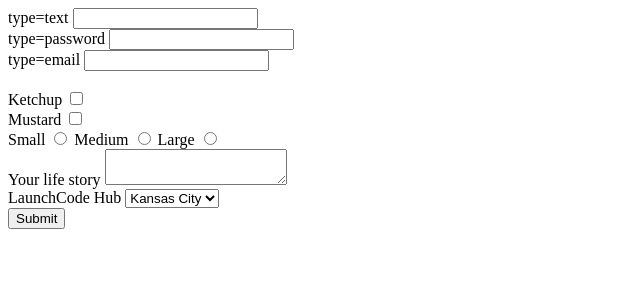
After one commit to krgirard33/lc101_2018, a Flask app: template hello-flask/templates/form_inputs.html in a window 1280 px wide. The commit adds this page. Shown: the top 300 px of the page, without its empty margins (0-640 px from the left). Run offline with Flask 2, Linux system fonts and the light colour scheme; the template is opened without the code that fills it, so the values that code supplies are empty; parts of the project's set-up code (start-up, migrations or seed data) failed here and were passed over.

Commit message:
Some of this, some of that

```diff
--- a/hello-flask/main.py
+++ b/hello-flask/main.py
@@ -1,7 +1,8 @@
-from flask import Flask, request, redirect
+from flask import Flask, request, redirect, render_template
 import cgi
 import os
 import jinja2
+import tasklist.py
 
 template_dir = os.path.join(os.path.dirname(__file__),
     'templates')
@@ -15,13 +16,11 @@ app.config['DEBUG'] = True
 
 @app.route("/")
 def index():
-    template = jinja_env.get_template('hello_form.html')
-    return template.render()
+    return render_template('hello_form.html')
 
 @app.route('/hello', methods=['POST'])
 def hello():
     first_name = request.form['first_name']
-    template = jinja_env.get_template('hello_greeting.html')
-    return template.render(name=first_name)
+    return render_template('hello_greeting.html', name=first_name)
 
 app.run()
--- a/hello-flask/tasklist.py
+++ b/hello-flask/tasklist.py
@@ -1,4 +1,4 @@
-from flask import Flask, request, redirect
+from flask import Flask, request, redirect, render_template
 import cgi
 import os
 import jinja2
@@ -18,7 +18,6 @@ def todos():
         task = request.form['task']
         tasks.append(task)
 
-    template = jinja_env.get_template('todos.html')
-    return template.render(title="TODOs", tasks=tasks)
+    return render_template('todos.html', title="TODOs", tasks=tasks)
 
 app.run()
--- /dev/null
+++ b/hello-flask/templates/form_inputs.html
@@ -0,0 +1,56 @@
+{% extends "base.html" %}
+
+{% block content %}
+<style>
+        br {margin-bottom: 20px;}
+        </style>
+        <form method='POST'>
+            <label>type=text
+                <input name="user-name" type="text" />
+            </label>
+            <br>
+            <label>type=password
+                <input name="user-password" type="password" />
+            </label>
+            <br>
+            <label>type=email
+                <input name="user-email" type="email" />
+            </label>
+            <br>
+            <input name="shopping-cart-id" value="0129384" type="hidden" />
+            <br>
+            <label>Ketchup
+                <input type="checkbox" name="cb1" value="first-cb" />
+            </label>
+            <br>
+            <label>Mustard
+                <input type="checkbox" name="cb2" value="second-cb" />
+            </label>
+            <br>
+            <label>Small
+                <input type="radio" name="coffee-size" value="sm" />
+            </label>
+            <label>Medium
+                <input type="radio" name="coffee-size" value="med" />
+            </label>
+            <label>Large
+                <input type="radio" name="coffee-size" value="lg" />
+            </label>
+            <br>
+            <label>Your life story
+                <textarea name="life-story"></textarea>
+            </label>
+            <br>
+            <label>LaunchCode Hub
+                <select name="lc-hub">
+                    <option value="kc">Kansas City</option>
+                    <option value="mia">Miami</option>
+                    <option value="ri">Providence</option>
+                    <option value="sea">Seattle</option>
+                    <option value="pdx">Portland</option>
+                </select>
+            </label>
+            <br>
+            <input type="submit" />
+        </form>
+{% endblock %}
--- a/hello-flask/templates/hello_greeting.html
+++ b/hello-flask/templates/hello_greeting.html
@@ -2,5 +2,7 @@
 <html>
     <body>
         <h1>Hello, {{name}}</h1>
+
+        <a href="/todos">Tasklist</a>
     </body>
 </html>
--- a/user-signup/templates/welcome.html
+++ b/user-signup/templates/welcome.html
@@ -4,6 +4,6 @@
 
     </head>
     <body>
-        <h1>Hello, {{name}}</h1>
+        <h1>Hello, {{username}}</h1>
     </body>
 </html>
```
Also changed, not shown: hello-flask/orderform.py (+6 -15 lines), user-signup/main.py (+26 -4 lines).
